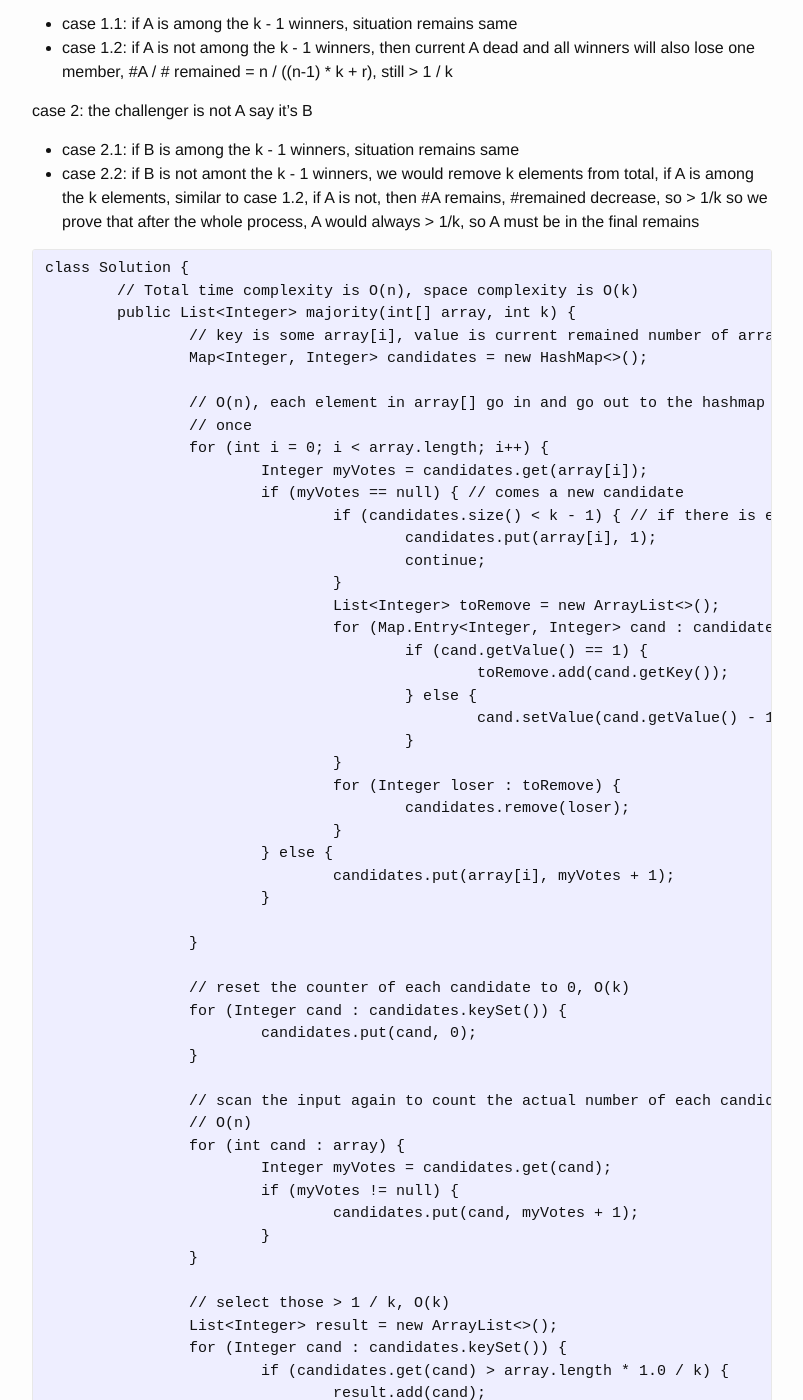
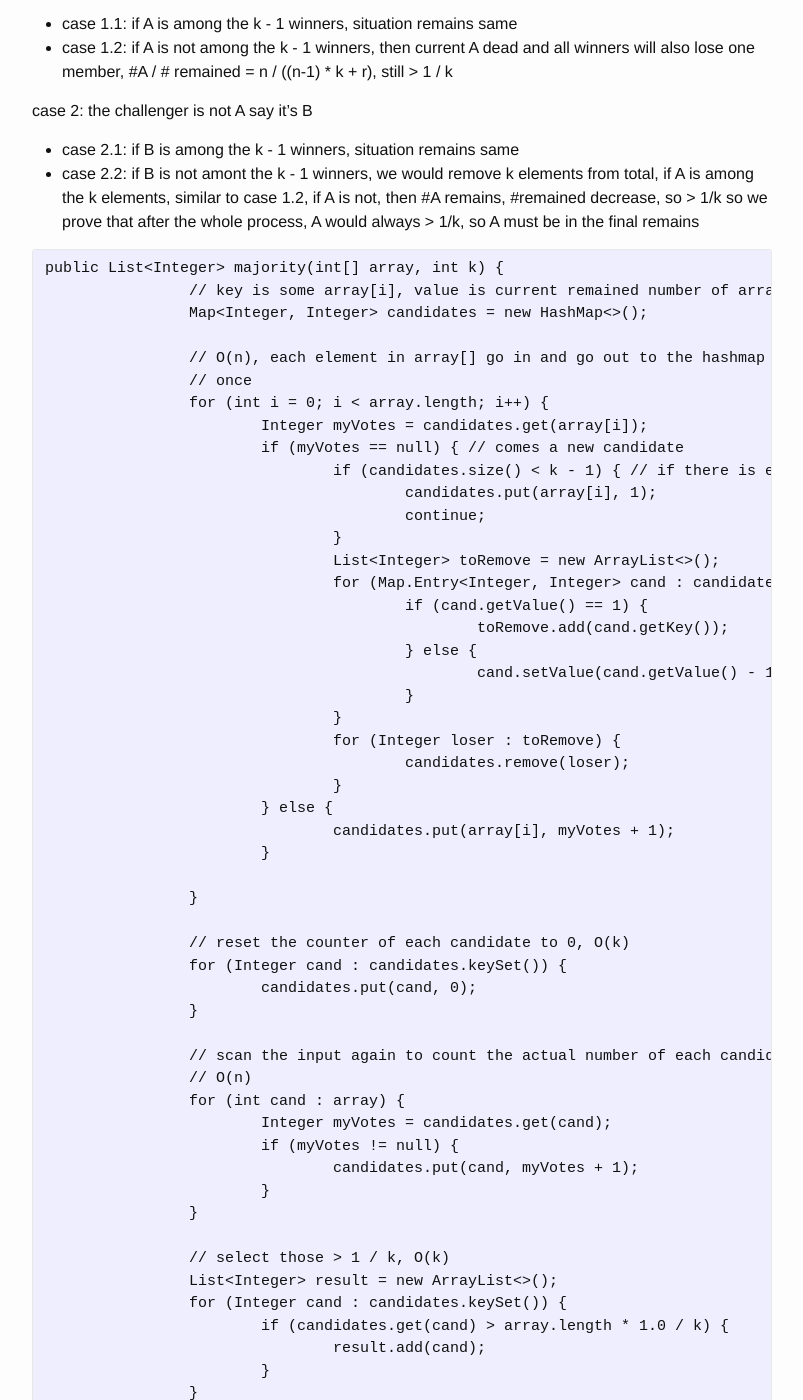
Before and after one commit to likesky3/likesky3.github.com, a Jekyll site: the page built from _posts/2017-05-03-Majority-Number.md, in a window 1280 px wide and 1400 px high, scrolled down 851 px. Shown: the whole window, without its empty margins (238-1041 px from the left). Built offline with Jekyll 4.4.1, drawn with Linux system fonts in a browser that asks for light colours; some of the changed text lies outside the part shown.

Commit message:
update code of majority problem

````diff
--- a/_posts/2017-05-03-Majority-Number.md
+++ b/_posts/2017-05-03-Majority-Number.md
@@ -4,7 +4,6 @@ title:  "Majority Number Problem"
 date:   2017-05-03
 categories:
 ---
-
 **Problem:**
 Given an array of size n, find the majority element. The majority element is the element that appears more than ⌊ n/2 ⌋ times.
 
@@ -42,9 +41,7 @@ so we prove that after the whole process, A would always > 1/k, so A must be in
 
 
 ```Java
-class Solution {
-	// Total time complexity is O(n), space complexity is O(k)
-	public List<Integer> majority(int[] array, int k) {
+public List<Integer> majority(int[] array, int k) {
 		// key is some array[i], value is current remained number of array[i]
 		Map<Integer, Integer> candidates = new HashMap<>();
 
@@ -97,5 +94,4 @@ class Solution {
 		}
 		return result;
 	}
-}
 ```
````
